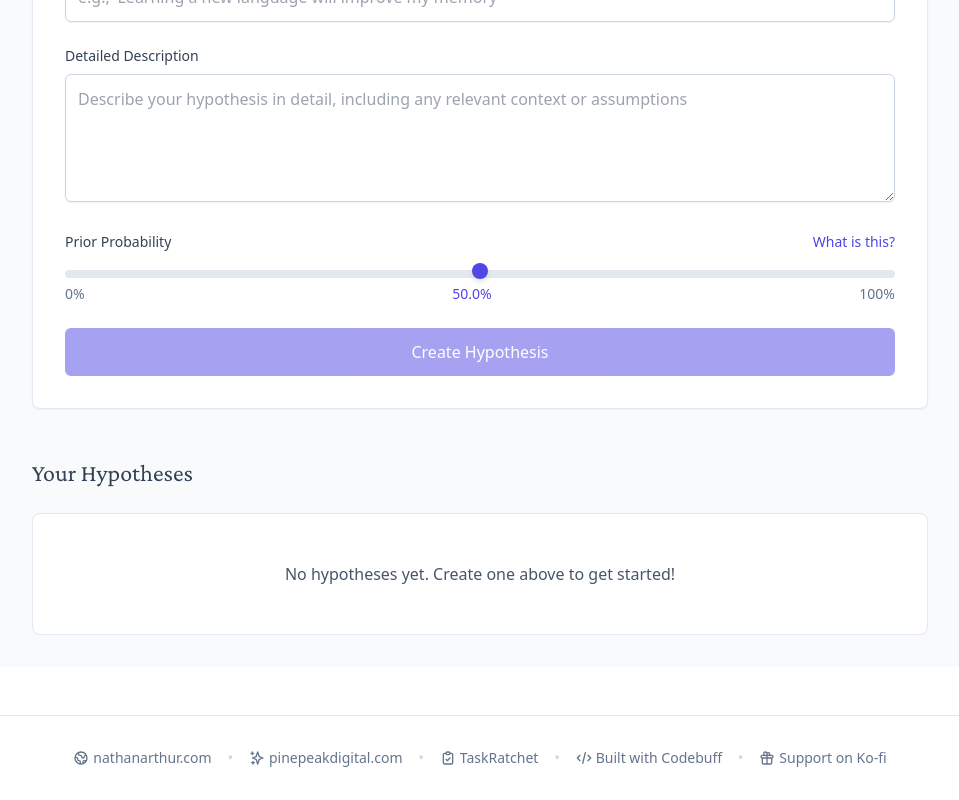
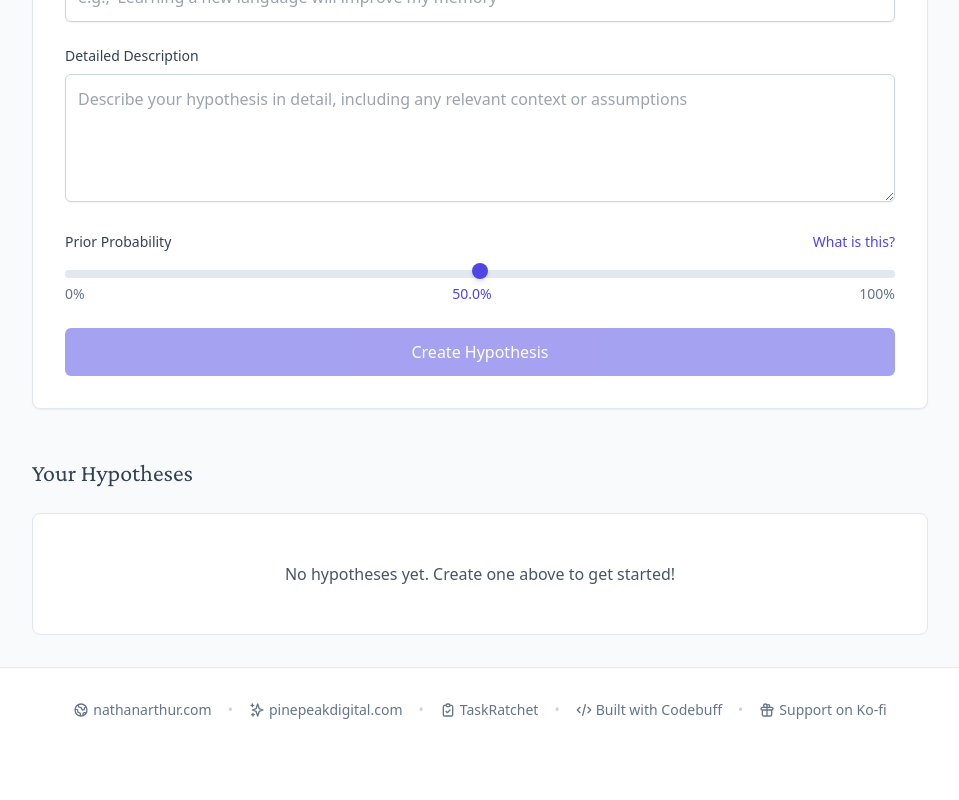
Before and after one commit to narthur/bayes, a SvelteKit app: page / in a window 1280 px wide. Shown: the part 389-1189 px from the top of the page, without its empty margins (160-1119 px from the left). After the commit the page ends 1141 px from the top, so only its background shows below. Built offline with nearby package versions, Linux system fonts and the light colour scheme.

Commit message:
Update +layout.svelte

```diff
--- a/src/routes/+layout.svelte
+++ b/src/routes/+layout.svelte
@@ -7,7 +7,7 @@
 		<slot />
 	</div>
 
-	<footer class="bg-white border-t border-slate-200 py-8 mt-12">
+	<footer class="bg-white border-t border-slate-200 py-8">
 		<div class="max-w-4xl mx-auto px-4">
 			<div class="flex flex-wrap justify-center gap-4 text-sm text-slate-500">
 				<a
```
